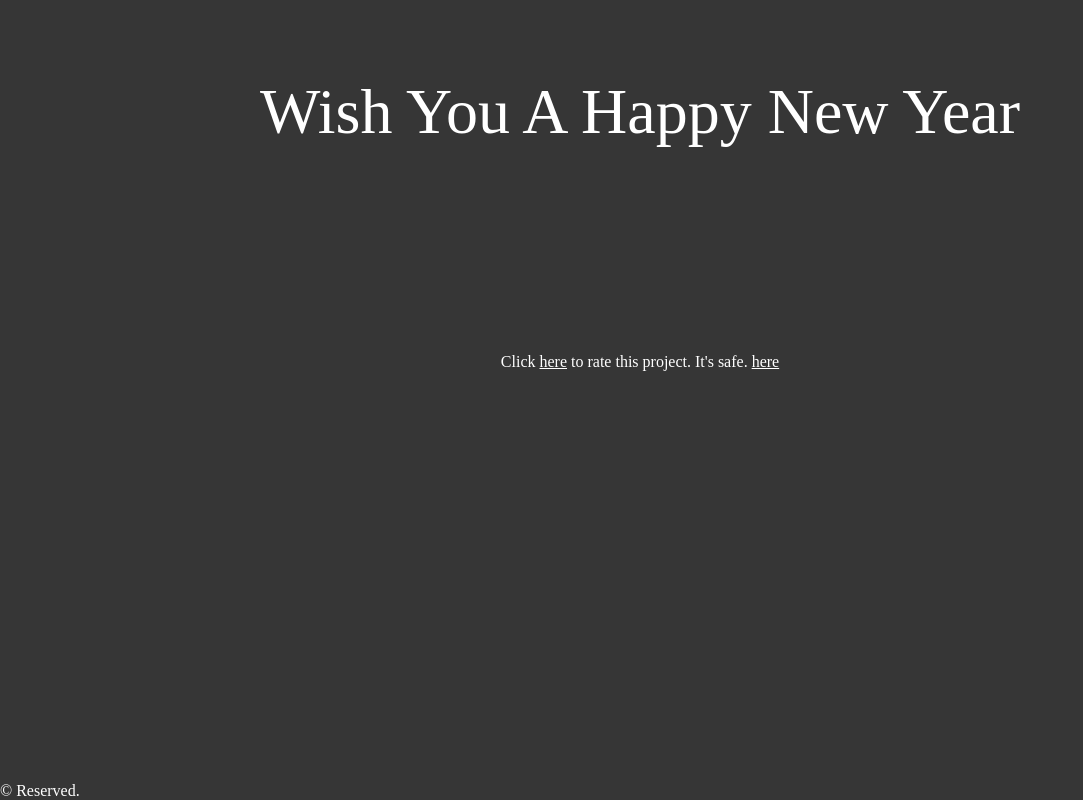
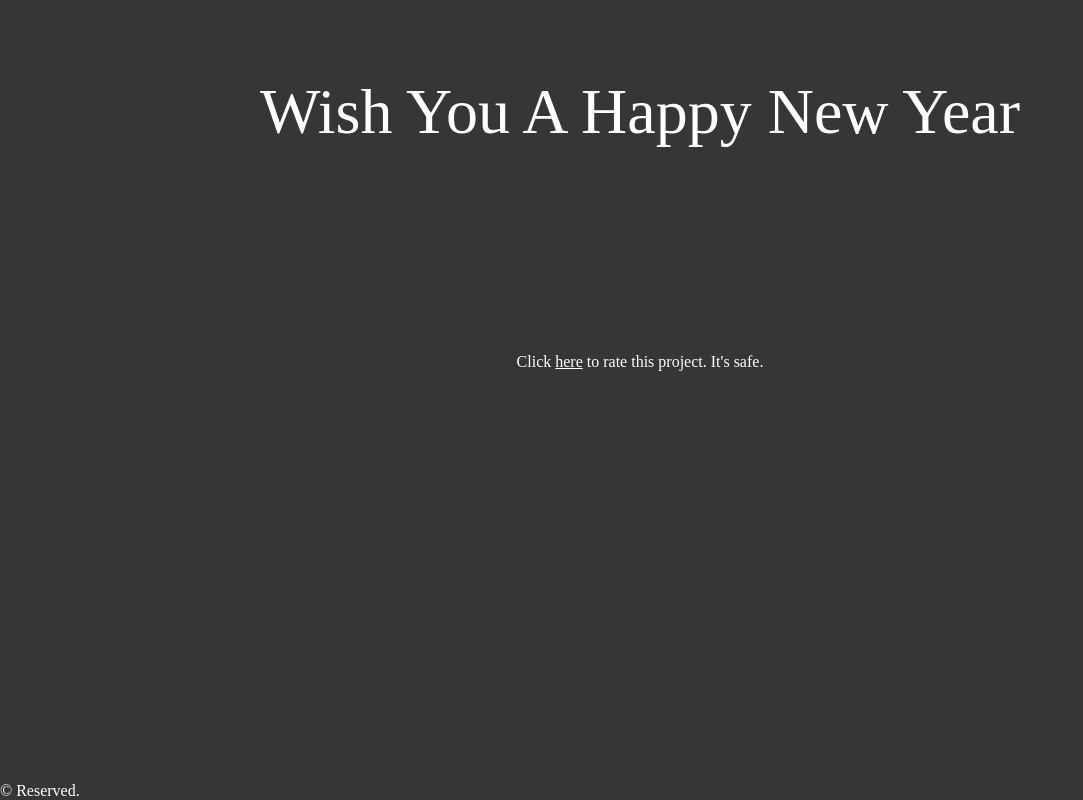
Before and after one commit to omega-scans-images/newyear, a plain HTML site: page index.html in a window 1280 px wide. Shown: the whole page, without its empty margins (0-1083 px from the left). Drawn offline with Linux system fonts and the light colour scheme.

Commit message:
Update index.html

```diff
--- a/index.html
+++ b/index.html
@@ -11,7 +11,7 @@
  <br />
  <br />
  <p class="rate"> Click <a href="Newyear.html">here</a> to rate this project. It's safe.
- <a href="http://youtube.com/watch?v=dQw4w9WgXcQ&feature=youtu.be">here</a>
+
  <div class="footer">
    © Reserved.
  </div>
```
